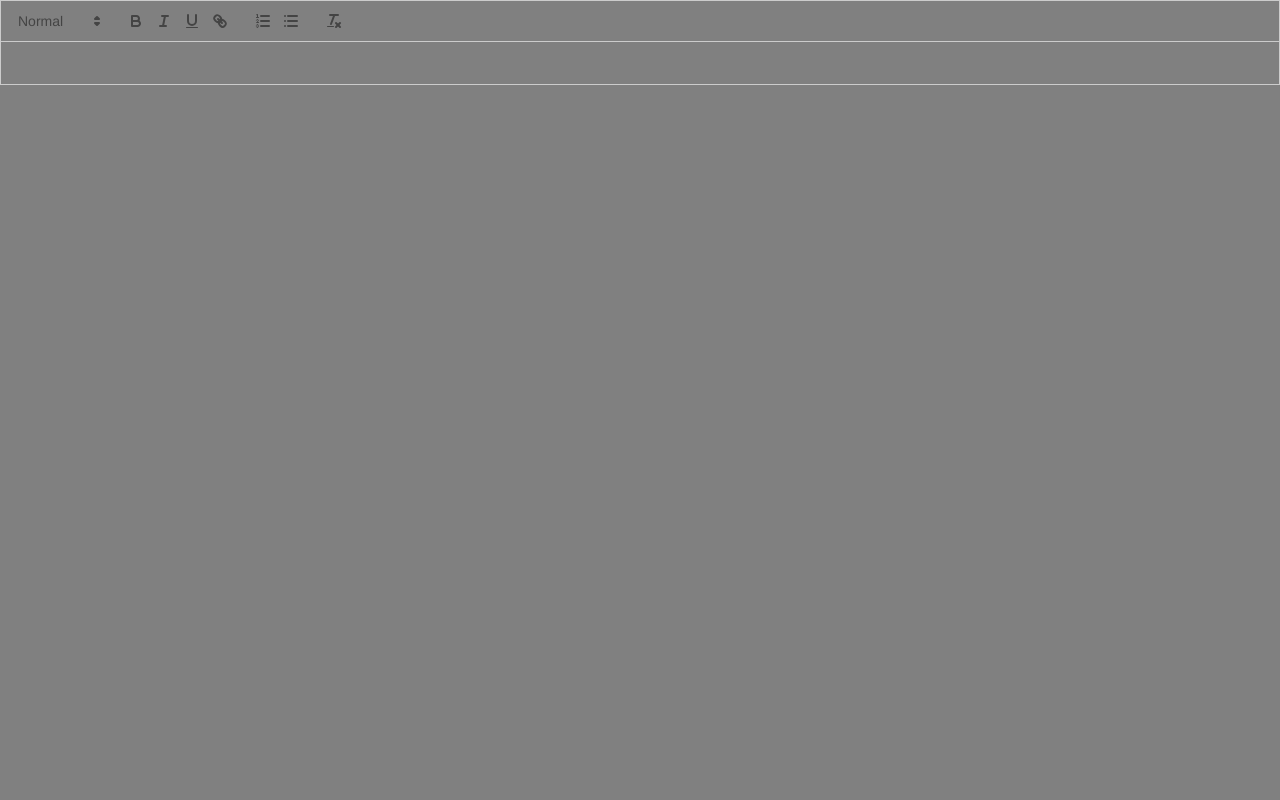
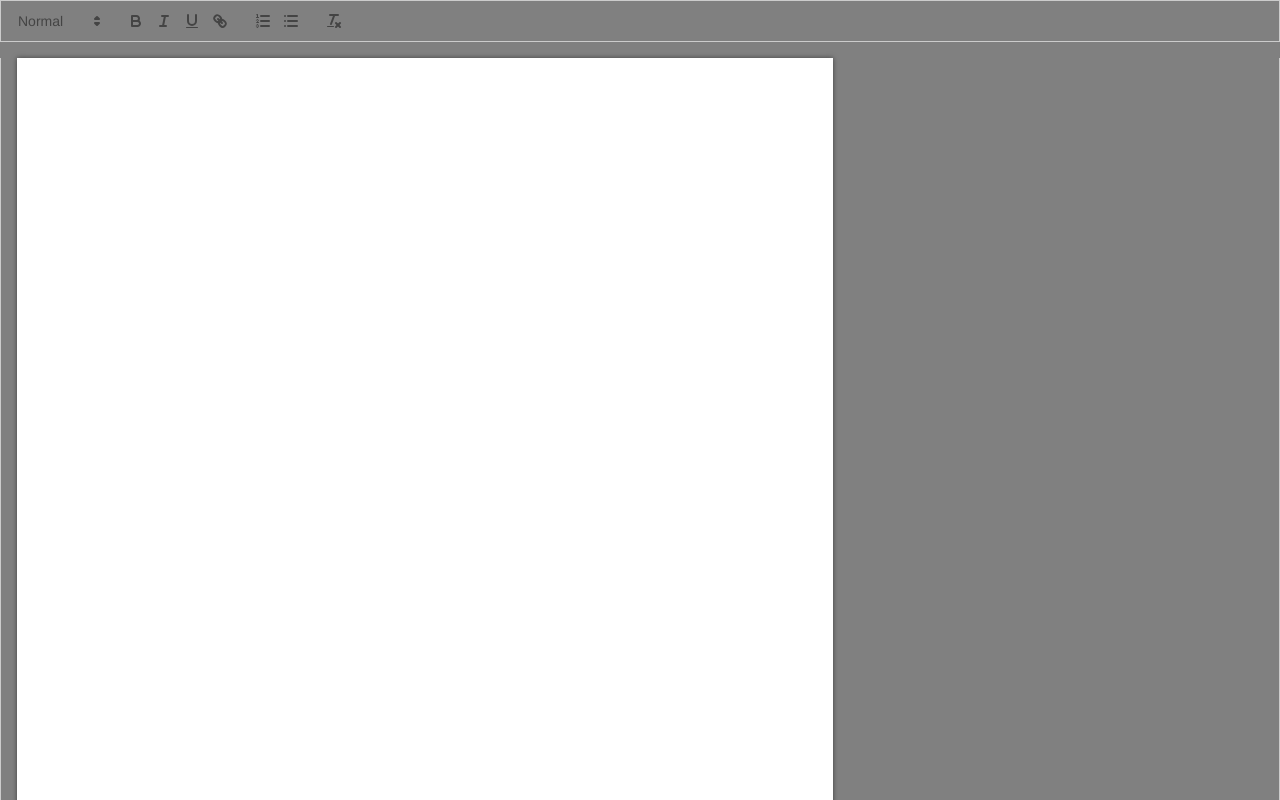
Before and after one commit to BrenoFariasdaSilva/TextSync, a React (Create React App) app in the folder client/: page / in a window 1280 px wide. Shown: the top 800 px of the page. Built offline with nearby package versions, Linux system fonts and the light colour scheme.

Commit message:
FEATURE: Styling the text editor paper

```diff
--- a/client/src/TextEditor.js
+++ b/client/src/TextEditor.js
@@ -12,5 +12,5 @@
       wrapper.append(editor); // This appends the div element to the div with id="container".
       new Quill(editor, { theme: "snow" }); // This creates a Quill object.
    }, []);
-   return <div id="container" ref={wrapperRef}></div>
+   return <div className="container" ref={wrapperRef}></div>
 }
--- a/client/src/styles.css
+++ b/client/src/styles.css
@@ -6,3 +6,12 @@
     background-color: grey;
     margin: 0;
 }
+
+.container .ql-editor {
+    width: 8.5in;
+    min-height: 11in;
+    padding: 1in;
+    margin: 1rem;
+    box-shadow: 0 0 5px 0 rgba(0, 0, 0, 0.5);
+    background-color: white;
+}
```
